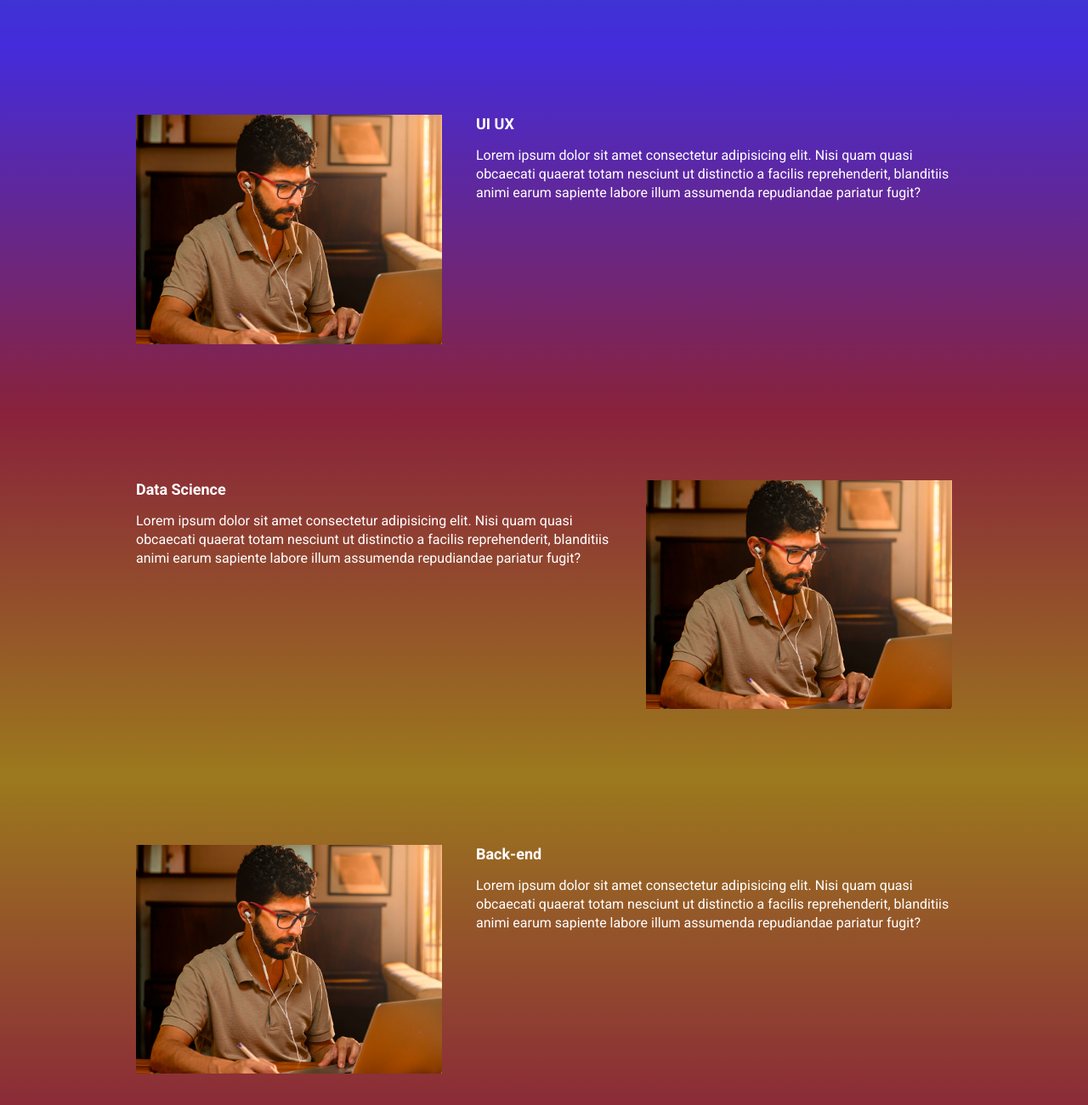
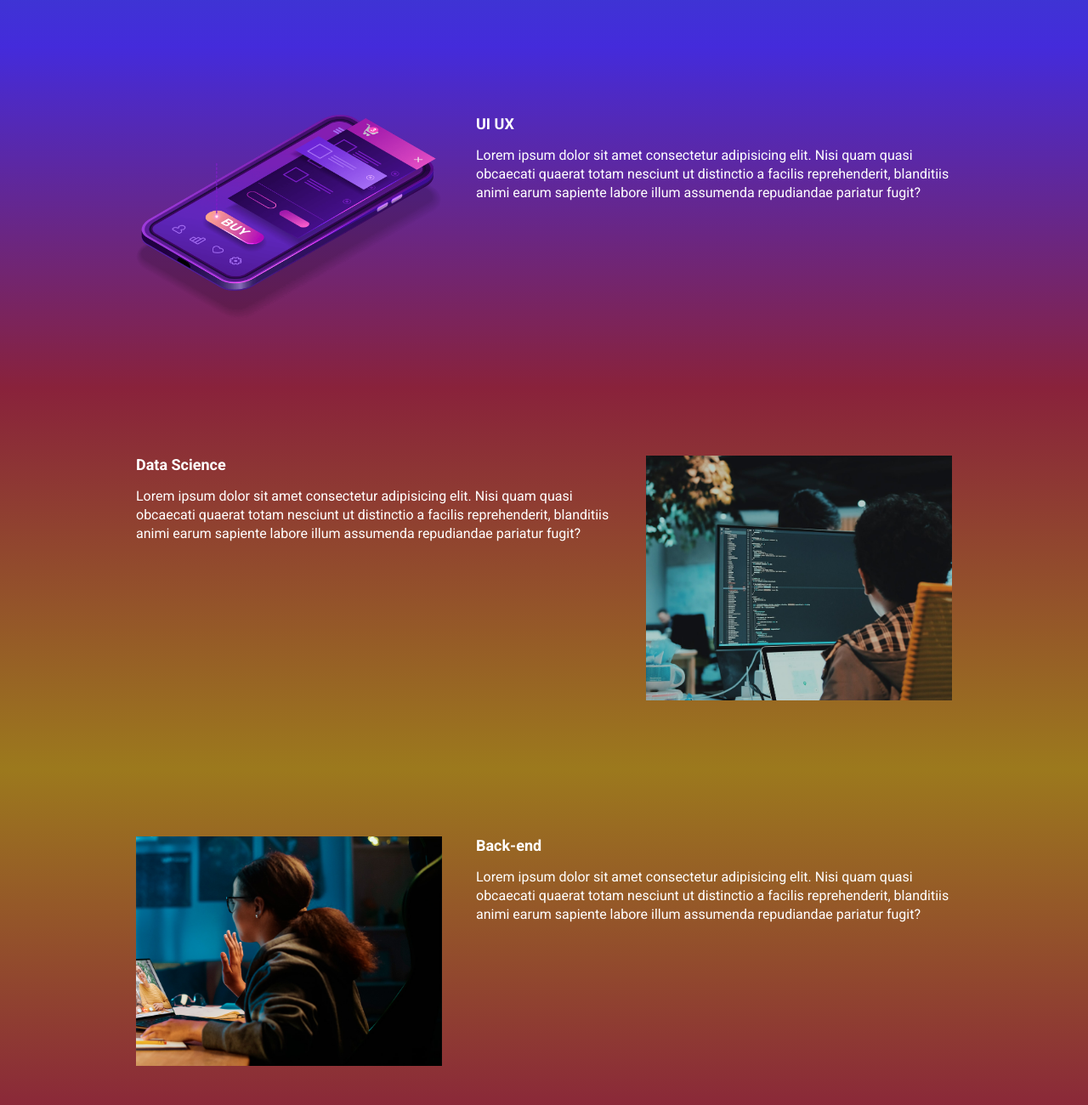
Before and after one commit to PauloHenriqueBento/ebac_tech_talks_lp, a website built with Parcel: page src/index.html in a window 1280 px wide. Shown: the part 900-2200 px from the top of the page at 85% size. Built offline with nearby package versions, Linux system fonts and the light colour scheme.

Commit message:
Update event images to reflect UI/UX, Data Science, and Back-end themes

```diff
--- a/src/index.html
+++ b/src/index.html
@@ -61,7 +61,7 @@
                     Lorem ipsum dolor sit amet consectetur adipisicing elit. Nisi quam quasi obcaecati quaerat totam nesciunt ut distinctio a facilis reprehenderit, blanditiis animi earum sapiente labore illum assumenda repudiandae pariatur fugit?
                 </p>
             </div>
-            <img class="event__image" src="./images/frontend.png" alt="Front-end">
+            <img class="event__image" src="./images/ui-ux.png" alt="ui ux">
         </div>
     </section>
 
@@ -73,7 +73,7 @@
                     Lorem ipsum dolor sit amet consectetur adipisicing elit. Nisi quam quasi obcaecati quaerat totam nesciunt ut distinctio a facilis reprehenderit, blanditiis animi earum sapiente labore illum assumenda repudiandae pariatur fugit?
                 </p>
             </div>
-            <img class="event__image" src="./images/frontend.png" alt="Front-end">
+            <img class="event__image" src="./images/data.png" alt="Data Science">
         </div>
     </section>
 
@@ -85,7 +85,7 @@
                     Lorem ipsum dolor sit amet consectetur adipisicing elit. Nisi quam quasi obcaecati quaerat totam nesciunt ut distinctio a facilis reprehenderit, blanditiis animi earum sapiente labore illum assumenda repudiandae pariatur fugit?
                 </p>
             </div>
-            <img class="event__image" src="./images/frontend.png" alt="Front-end">
+            <img class="event__image" src="./images/backend.png" alt="Back-end">
         </div>
     </section>
 
```
